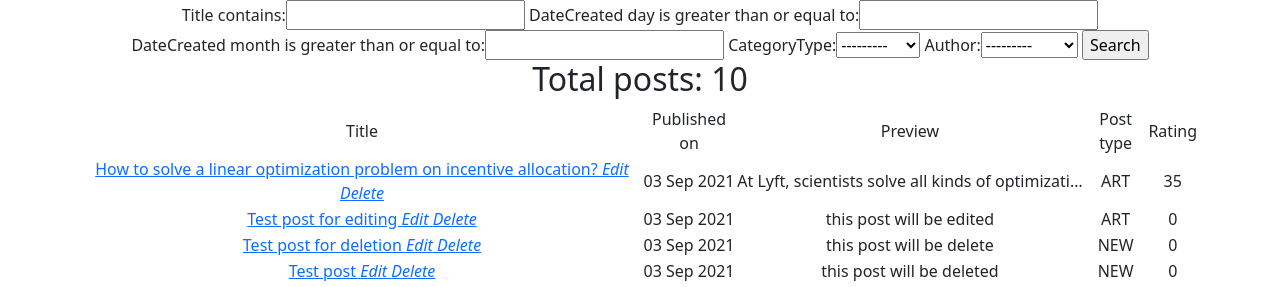
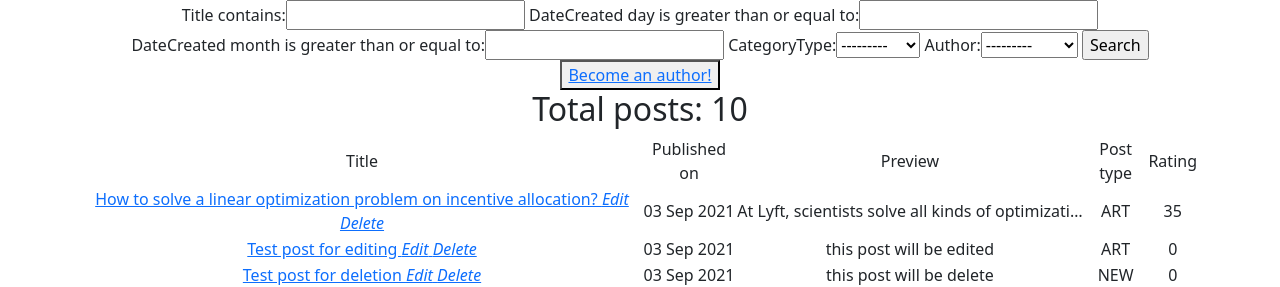
Before and after one commit to alibek-git/NewsPortal, a Django app: page /search/ in a window 1280 px wide. Shown: the part 56-343 px from the top of the page. Run offline with Django 3.2, Linux system fonts and the light colour scheme; a user stored in the database is signed in; data comes from the database, SQL or seed files in the repository; both versions use the stored data as it was after the commit; some libraries are stand-ins or nearby versions.

```diff
--- a/news/views.py
+++ b/news/views.py
@@ -50,6 +50,7 @@ class PostSearchView(PermissionRequiredMixin, ListView):
         context['filter'] = PostFilter(self.request.GET, queryset=self.get_queryset())
         context['categories'] = Category.objects.all()
         context['form'] = PostForm()
+        context['is_not_author'] = not self.request.user.groups.filter(name='author').exists()
         return context
 
     def post(self, request, *args, **kwargs):
--- a/templates/post_search.html
+++ b/templates/post_search.html
@@ -7,6 +7,9 @@
     {{ filter.form }}
     <input type="submit" value="Search">
 </form>
+{% if is_not_author %}
+<button> <a href="sign/upgrade/"> Become an author!</a> </button>
+{% endif %}
     {% if news %}
 <h2>Total posts: {{news|length}}</h2>
 <table>
```
Also changed, not shown: db.sqlite3.
